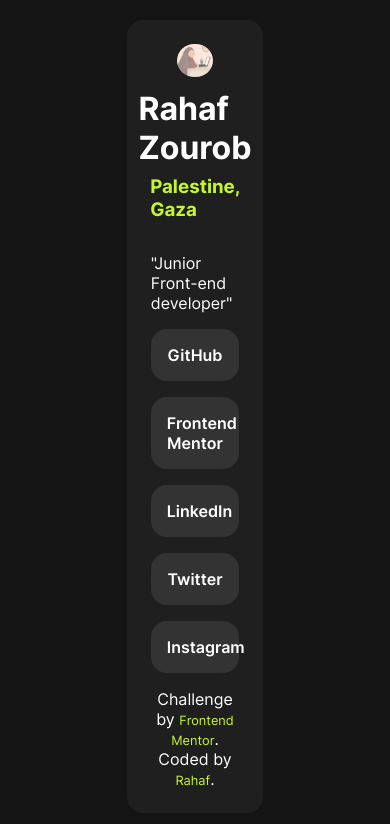
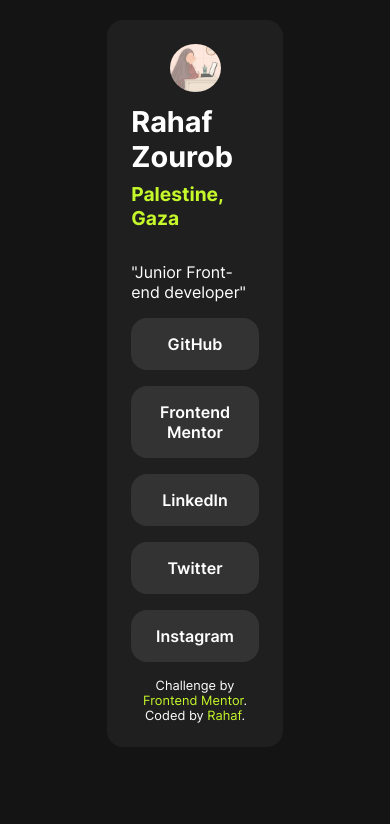
Before and after one commit to rahafsz/profile-links, a plain HTML site: page index.html in a window 390 px wide. Drawn offline with Linux system fonts and the light colour scheme.

Commit message:
Add general responsive style

```diff
--- a/css/style.css
+++ b/css/style.css
@@ -39,7 +39,6 @@ ul {
     justify-self: center;
     flex-direction: column;
 }
-
 
 .card__links {
     width: 35%;
@@ -104,6 +103,7 @@ main ul.links__list a:hover {
     color: var(--grey);
 }
 
+footer .attribution,
 footer .attribution a {
     font-size: 0.8rem;
 }
@@ -111,3 +111,16 @@ footer .attribution a {
 footer .attribution {
     text-align: center;
 }
+
+@media (width <=870px) {
+    div.card__links {
+        width: 45%;
+    }
+
+    .card__links header h1 {
+        font-size: 1.8rem;
+    }
+    .card__links header h3 {
+        font-size: 1.2rem;
+    }
+}
```
